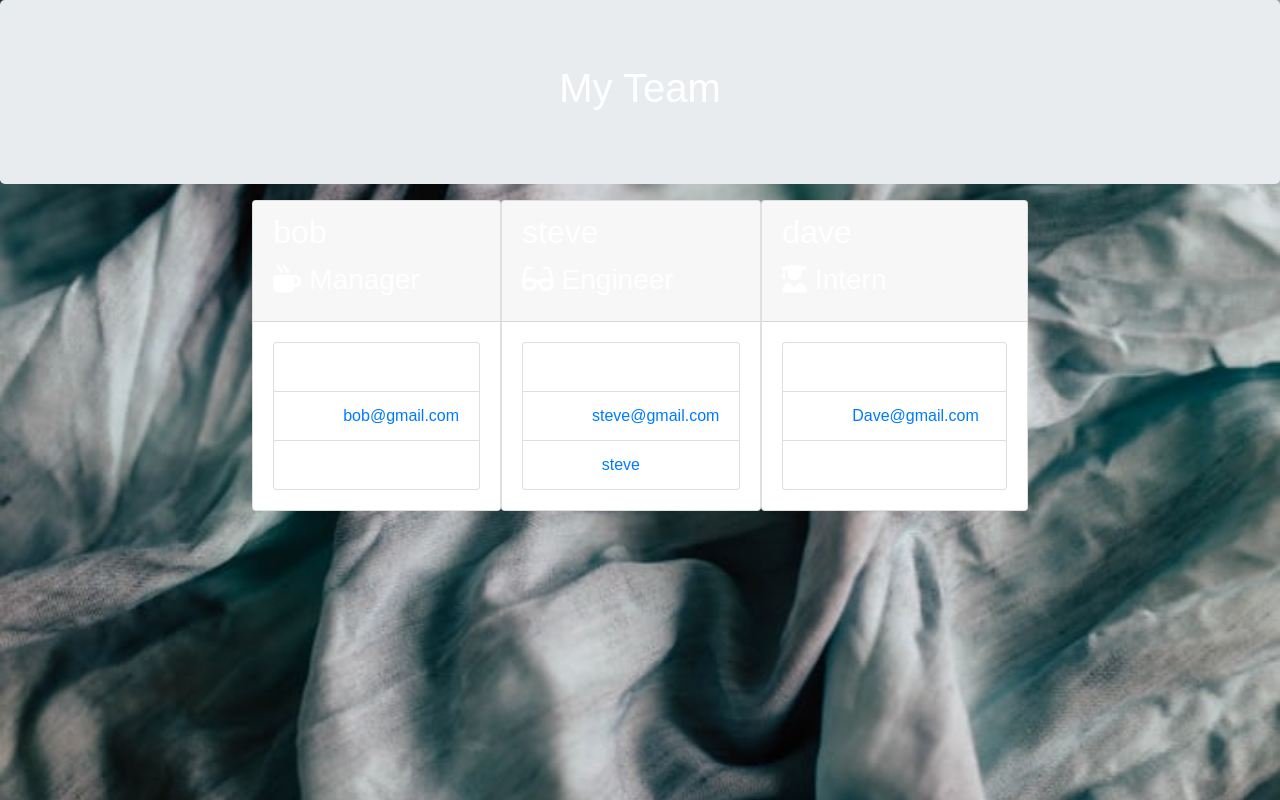
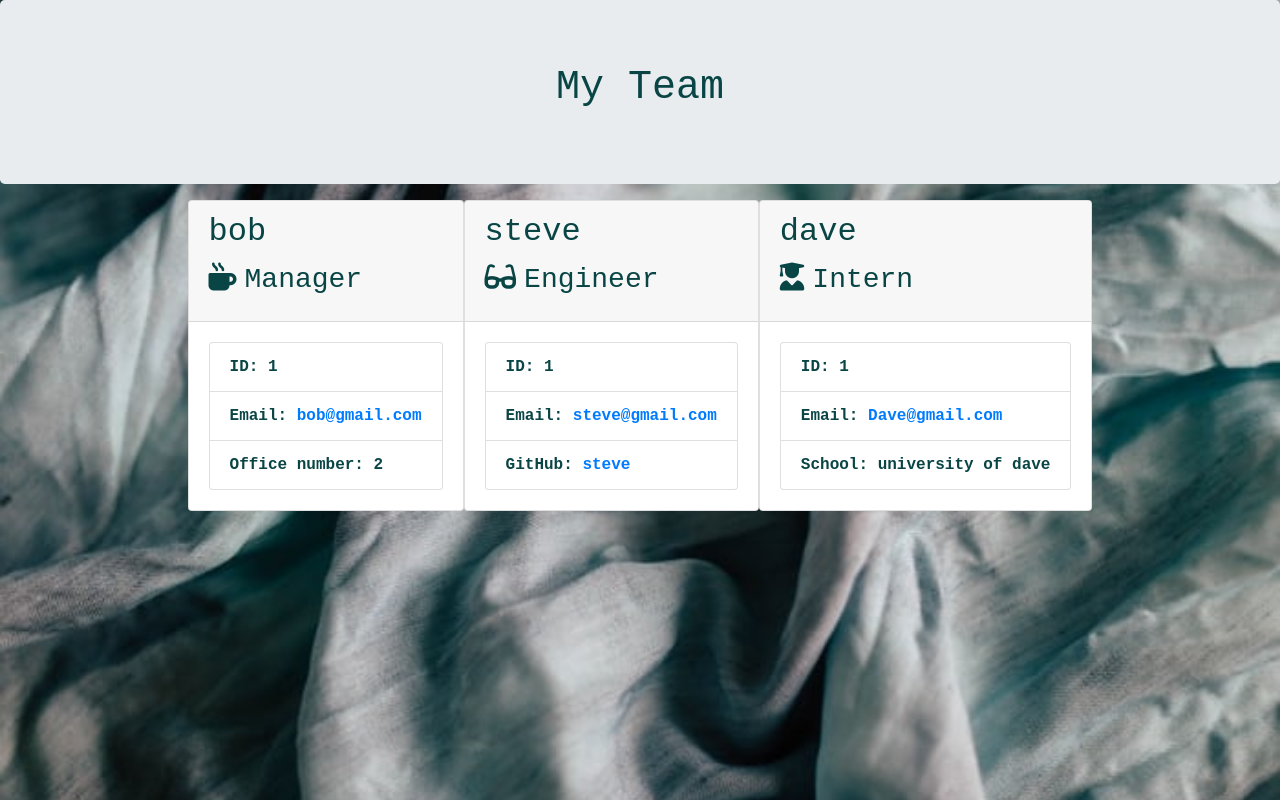
Before and after one commit to ChrisBoisjoli/Team_Profile_Generator, a website: page output/team.html in a window 1280 px wide. Drawn offline with nearby package versions, Linux system fonts and the light colour scheme.

Commit message:
updated font color and family

```diff
--- a/output/style.css
+++ b/output/style.css
@@ -1,3 +1,4 @@
+
 body {
     background-image: url("../assets/teambuilder.jpeg");
     background-color: white;
@@ -6,6 +7,7 @@
     background-repeat: no-repeat;
     background-size: cover;
     background-attachment: fixed;
-    font-family: 'Heebo', sans-serif;
-    color: white;
-  }
+    color: rgb(10, 69, 69);
+    font-family: 'Courier New', Courier, monospace;
+    font-weight: bold;
+  };
```
Also changed, not shown: Assets/header.jpeg (added).
